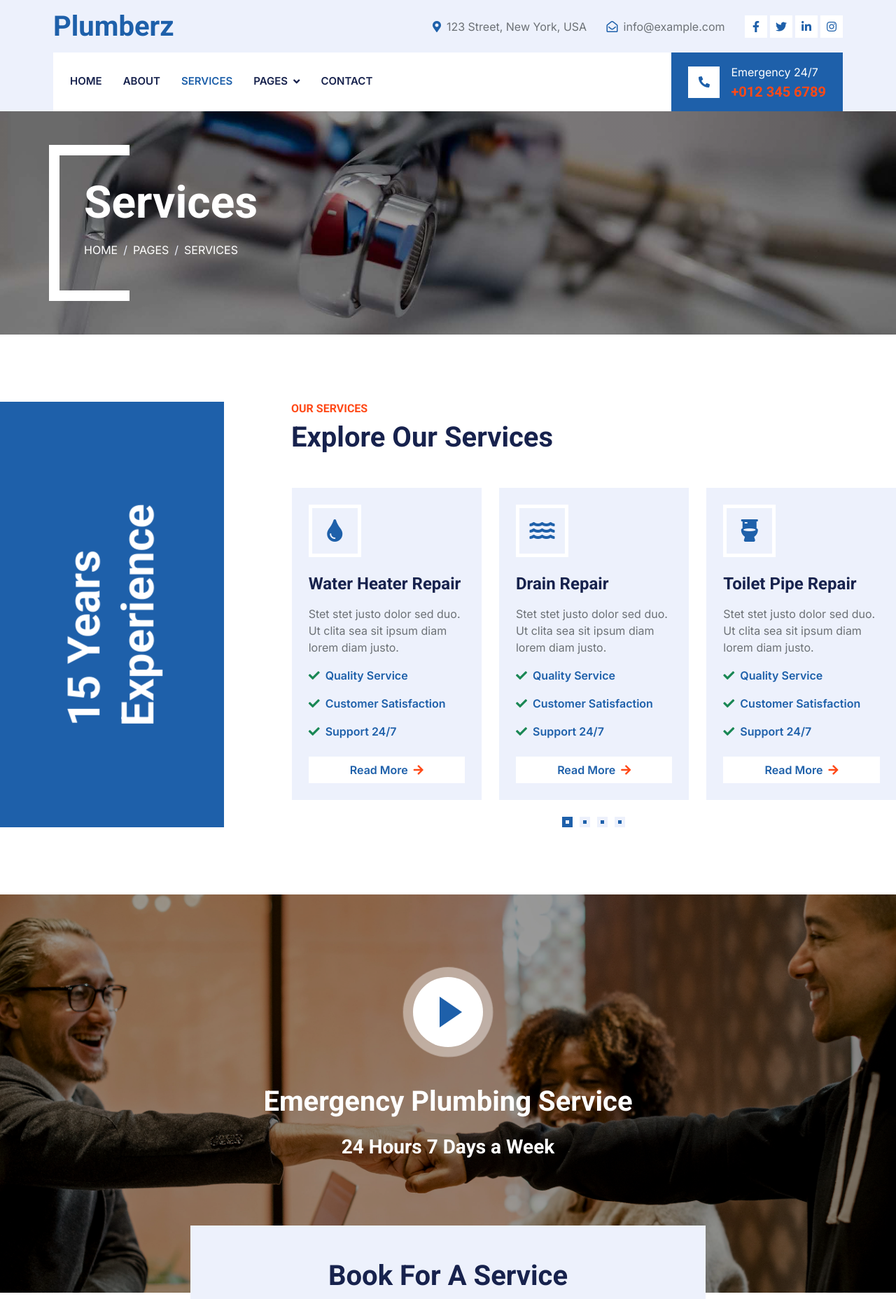
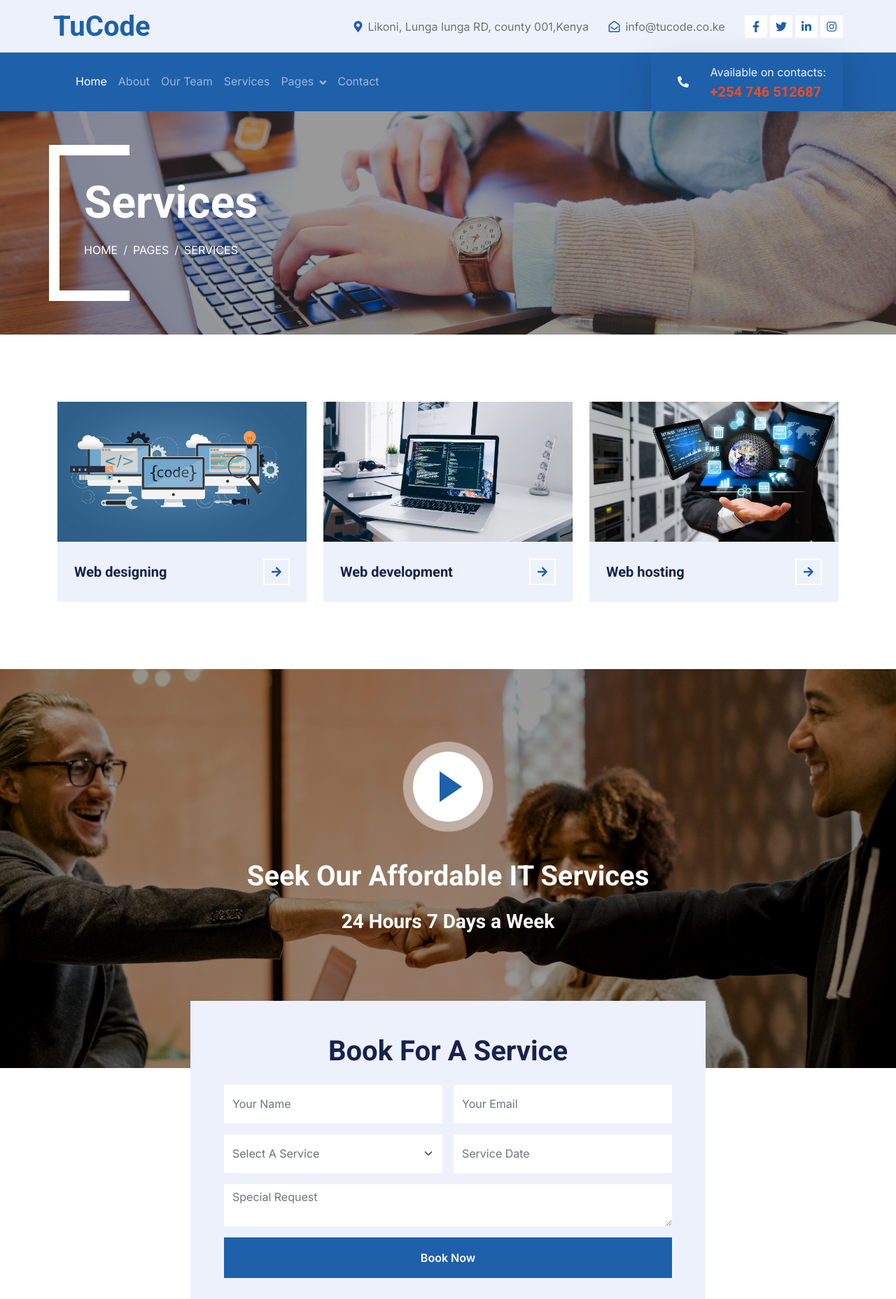
Before and after one commit to JMchfundi/tucode.co.ke, a PHP site: page /service.html in a window 1280 px wide. Shown: the top 1856 px of the page at 70% size. Run offline with PHP 8.4, Linux system fonts and the light colour scheme; some libraries are stand-ins or nearby versions.

Commit message:
Worked on about, contact, index, services and team files

```diff
--- a/css/style.css
+++ b/css/style.css
@@ -235,7 +235,7 @@
 }
 
 .page-header {
-    background: linear-gradient(rgba(0, 0, 0, .4), rgba(0, 0, 0, .4)), url(../img/bg.jpg) center center no-repeat;
+    background: linear-gradient(rgba(0, 0, 0, .4), rgba(0, 0, 0, .4)), url(../img/student_with_pc.jpg) center center no-repeat;
     background-size: cover;
 }
 
--- a/service.html
+++ b/service.html
@@ -3,7 +3,7 @@
 
 <head>
     <meta charset="utf-8">
-    <title>Plumberz - Free Plumbing Website Template</title>
+    <title>TuCode Tech Solution - Official website</title>
     <meta content="width=device-width, initial-scale=1.0" name="viewport">
     <meta content="" name="keywords">
     <meta content="" name="description">
@@ -47,17 +47,17 @@
         <div class="row align-items-center top-bar">
             <div class="col-lg-3 col-md-12 text-center text-lg-start">
                 <a href="" class="navbar-brand m-0 p-0">
-                    <h1 class="text-primary m-0">Plumberz</h1>
+                    <h1 class="text-primary m-0">TuCode</h1>
                 </a>
             </div>
             <div class="col-lg-9 col-md-12 text-end">
                 <div class="h-100 d-inline-flex align-items-center me-4">
                     <i class="fa fa-map-marker-alt text-primary me-2"></i>
-                    <p class="m-0">123 Street, New York, USA</p>
+                    <p class="m-0 text-sm">Likoni, Lunga lunga RD, county 001,Kenya</p>
                 </div>
                 <div class="h-100 d-inline-flex align-items-center me-4">
                     <i class="far fa-envelope-open text-primary me-2"></i>
-                    <p class="m-0">info@example.com</p>
+                    <p class="m-0">info@tucode.co.ke</p>
                 </div>
                 <div class="h-100 d-inline-flex align-items-center">
                     <a class="btn btn-sm-square bg-white text-primary me-1" href=""><i class="fab fa-facebook-f"></i></a>
@@ -72,37 +72,43 @@
 
 
     <!-- Navbar Start -->
-    <div class="container-fluid nav-bar bg-light">
-        <nav class="navbar navbar-expand-lg navbar-light bg-white p-3 py-lg-0 px-lg-4">
+    <div class="container-fluid nav-bar bg-primary">
+        <nav class="navbar navbar-expand-lg navbar-dark  p-3 py-lg-0 px-lg-4">
             <a href="" class="navbar-brand d-flex align-items-center m-0 p-0 d-lg-none">
-                <h1 class="text-primary m-0">Plumberz</h1>
+                <h1 class="text-primary m-0">TuCode</h1>
             </a>
-            <button class="navbar-toggler" type="button" data-bs-toggle="collapse" data-bs-target="#navbarCollapse">
-                <span class="fa fa-bars"></span>
+            <button class="navbar-toggler shadow-lg" type="button" data-bs-toggle="collapse" data-bs-target="#navbarCollapse">
+                <span class="fa fa-bars text-dark"></span>
             </button>
             <div class="collapse navbar-collapse" id="navbarCollapse">
                 <div class="navbar-nav me-auto">
-                    <a href="index.html" class="nav-item nav-link">Home</a>
+                    <a href="index.html" class="nav-item nav-link active">Home</a>
                     <a href="about.html" class="nav-item nav-link">About</a>
-                    <a href="service.html" class="nav-item nav-link active">Services</a>
+                    <a href="team.html" class="nav-item nav-link">Our Team</a>
+                    <a href="service.html" class="nav-item nav-link">Services</a>
                     <div class="nav-item dropdown">
                         <a href="#" class="nav-link dropdown-toggle" data-bs-toggle="dropdown">Pages</a>
                         <div class="dropdown-menu fade-up m-0">
-                            <a href="booking.html" class="dropdown-item">Booking</a>
-                            <a href="team.html" class="dropdown-item">Technicians</a>
-                            <a href="testimonial.html" class="dropdown-item">Testimonial</a>
-                            <a href="404.html" class="dropdown-item">404 Page</a>
+                            <a href="#" class="dropdown-item">Project Management</a>
+                            <a href="#" class="dropdown-item">Content Management</a>
+                            <a href="#" class="dropdown-item">Web Designing</a>
+                            <a href="#" class="dropdown-item">Web applications</a>
+                            <a href="#" class="dropdown-item">Desktop applications</a>
+                            <a href="#" class="dropdown-item">Web Hosting</a>
+                            <a href="#"class="dropdown-item">Maintenance</a>
+                            <a href="#"class="dropdown-item">Cyber services</a>
+                            <!-- <a href="404.html" class="dropdown-item">404 Page</a> -->
                         </div>
                     </div>
                     <a href="contact.html" class="nav-item nav-link">Contact</a>
                 </div>
-                <div class="mt-4 mt-lg-0 me-lg-n4 py-3 px-4 bg-primary d-flex align-items-center">
-                    <div class="d-flex flex-shrink-0 align-items-center justify-content-center bg-white" style="width: 45px; height: 45px;">
-                        <i class="fa fa-phone-alt text-primary"></i>
+                <div class="mt-4 mt-lg-0 me-lg-n4 py-3 px-4 bg-alert d-flex align-items-center shadow-lg">
+                    <div class="d-flex flex-shrink-0 align-items-center justify-content-center bg-primary" style="width: 45px; height: 45px;">
+                        <i class="fa fa-phone-alt text-light"></i>
                     </div>
                     <div class="ms-3">
-                        <p class="mb-1 text-white">Emergency 24/7</p>
-                        <h5 class="m-0 text-secondary">+012 345 6789</h5>
+                        <p class="mb-1 text-light">Available on contacts:</p>
+                        <h5 class="m-0 text-secondary">+254 746 512687</h5>
                     </div>
                 </div>
             </div>
@@ -128,64 +134,34 @@
 
 
     <!-- Service Start -->
-    <div class="container-fluid py-5 px-4 px-lg-0">
-        <div class="row g-0">
-            <div class="col-lg-3 d-none d-lg-flex">
-                <div class="d-flex align-items-center justify-content-center bg-primary w-100 h-100">
-                    <h1 class="display-3 text-white m-0" style="transform: rotate(-90deg);">15 Years Experience</h1>
+    <div class="container-xxl py-5">
+        <div class="container">
+            <div class="row g-4">
+                <div class="col-lg-4 col-md-6 service-item-top wow fadeInUp" data-wow-delay="0.1s">
+                    <div class="overflow-hidden">
+                        <img class="img-fluid w-100 h-100" src="img/coding_and_programming.jpg" alt="">
+                    </div>
+                    <div class="d-flex align-items-center justify-content-between bg-light p-4">
+                        <h5 class="text-truncate me-3 mb-0">Web designing</h5>
+                        <a class="btn btn-square btn-outline-primary border-2 border-white flex-shrink-0" href=""><i class="fa fa-arrow-right"></i></a>
+                    </div>
                 </div>
-            </div>
-            <div class="col-md-12 col-lg-9">
-                <div class="ms-lg-5 ps-lg-5">
-                    <div class="text-center text-lg-start wow fadeInUp" data-wow-delay="0.1s">
-                        <h6 class="text-secondary text-uppercase">Our Services</h6>
-                        <h1 class="mb-5">Explore Our Services</h1>
+                <div class="col-lg-4 col-md-6 service-item-top wow fadeInUp" data-wow-delay="0.3s">
+                    <div class="overflow-hidden">
+                        <img class="img-fluid w-100 h-100" src="img/html_code.jpg" alt="">
                     </div>
-                    <div class="owl-carousel service-carousel position-relative wow fadeInUp" data-wow-delay="0.1s">
-                        <div class="bg-light p-4">
-                            <div class="d-flex align-items-center justify-content-center border border-5 border-white mb-4" style="width: 75px; height: 75px;">
-                                <i class="fa fa-water fa-2x text-primary"></i>
-                            </div>
-                            <h4 class="mb-3">Drain Repair</h4>
-                            <p>Stet stet justo dolor sed duo. Ut clita sea sit ipsum diam lorem diam justo.</p>
-                            <p class="text-primary fw-medium"><i class="fa fa-check text-success me-2"></i>Quality Service</p>
-                            <p class="text-primary fw-medium"><i class="fa fa-check text-success me-2"></i>Customer Satisfaction</p>
-                            <p class="text-primary fw-medium"><i class="fa fa-check text-success me-2"></i>Support 24/7</p>
-                            <a href="" class="btn bg-white text-primary w-100 mt-2">Read More<i class="fa fa-arrow-right text-secondary ms-2"></i></a>
-                        </div>
-                        <div class="bg-light p-4">
-                            <div class="d-flex align-items-center justify-content-center border border-5 border-white mb-4" style="width: 75px; height: 75px;">
-                                <i class="fa fa-toilet fa-2x text-primary"></i>
-                            </div>
-                            <h4 class="mb-3">Toilet Pipe Repair</h4>
-                            <p>Stet stet justo dolor sed duo. Ut clita sea sit ipsum diam lorem diam justo.</p>
-                            <p class="text-primary fw-medium"><i class="fa fa-check text-success me-2"></i>Quality Service</p>
-                            <p class="text-primary fw-medium"><i class="fa fa-check text-success me-2"></i>Customer Satisfaction</p>
-                            <p class="text-primary fw-medium"><i class="fa fa-check text-success me-2"></i>Support 24/7</p>
-                            <a href="" class="btn bg-white text-primary w-100 mt-2">Read More<i class="fa fa-arrow-right text-secondary ms-2"></i></a>
-                        </div>
-                        <div class="bg-light p-4">
-                            <div class="d-flex align-items-center justify-content-center border border-5 border-white mb-4" style="width: 75px; height: 75px;">
-                                <i class="fa fa-shower fa-2x text-primary"></i>
-                            </div>
-                            <h4 class="mb-3">Sewer Line Repair</h4>
-                            <p>Stet stet justo dolor sed duo. Ut clita sea sit ipsum diam lorem diam justo.</p>
-                            <p class="text-primary fw-medium"><i class="fa fa-check text-success me-2"></i>Quality Service</p>
-                            <p class="text-primary fw-medium"><i class="fa fa-check text-success me-2"></i>Customer Satisfaction</p>
-                            <p class="text-primary fw-medium"><i class="fa fa-check text-success me-2"></i>Support 24/7</p>
-                            <a href="" class="btn bg-white text-primary w-100 mt-2">Read More<i class="fa fa-arrow-right text-secondary ms-2"></i></a>
-                        </div>
-                        <div class="bg-light p-4">
-                            <div class="d-flex align-items-center justify-content-center border border-5 border-white mb-4" style="width: 75px; height: 75px;">
-                                <i class="fa fa-tint fa-2x text-primary"></i>
-                            </div>
-                            <h4 class="mb-3">Water Heater Repair</h4>
-                            <p>Stet stet justo dolor sed duo. Ut clita sea sit ipsum diam lorem diam justo.</p>
-                            <p class="text-primary fw-medium"><i class="fa fa-check text-success me-2"></i>Quality Service</p>
-                            <p class="text-primary fw-medium"><i class="fa fa-check text-success me-2"></i>Customer Satisfaction</p>
-                            <p class="text-primary fw-medium"><i class="fa fa-check text-success me-2"></i>Support 24/7</p>
-                            <a href="" class="btn bg-white text-primary w-100 mt-2">Read More<i class="fa fa-arrow-right text-secondary ms-2"></i></a>
-                        </div>
+                    <div class="d-flex align-items-center justify-content-between bg-light p-4">
+                        <h5 class="text-truncate me-3 mb-0">Web development</h5>
+                        <a class="btn btn-square btn-outline-primary border-2 border-white flex-shrink-0" href=""><i class="fa fa-arrow-right"></i></a>
+                    </div>
+                </div>
+                <div class="col-lg-4 col-md-6 service-item-top wow fadeInUp" data-wow-delay="0.5s">
+                    <div class="overflow-hidden">
+                        <img class="img-fluid w-100 h-100" src="img/internet_hosting.jpg" alt="">
+                    </div>
+                    <div class="d-flex align-items-center justify-content-between bg-light p-4">
+                        <h5 class="text-truncate me-3 mb-0">Web hosting</h5>
+                        <a class="btn btn-square btn-outline-primary border-2 border-white flex-shrink-0" href=""><i class="fa fa-arrow-right"></i></a>
                     </div>
                 </div>
             </div>
@@ -219,7 +195,7 @@
                 </div>
             </div>
 
-            <h1 class="text-white mb-4">Emergency Plumbing Service</h1>
+            <h1 class="text-white mb-4">Seek Our Affordable IT Services</h1>
             <h3 class="text-white mb-0">24 Hours 7 Days a Week</h3>
         </div>
         <div class="container position-relative wow fadeInUp" data-wow-delay="0.1s" style="margin-top: -6rem;">
@@ -238,9 +214,12 @@
                                 <div class="col-12 col-sm-6">
                                     <select class="form-select border-0" style="height: 55px;">
                                         <option selected>Select A Service</option>
-                                        <option value="1">Service 1</option>
-                                        <option value="2">Service 2</option>
-                                        <option value="3">Service 3</option>
+                                        <option value="1">Software Solution</option>
+                                        <option value="1">Project Management</option>
+                                        <option value="1">Content Management</option>
+                                        <option value="2">Web Hosting</option>
+                                        <option value="3">Maintenance</option>
+                                        <option value="3">Cyber services</option>
                                     </select>
                                 </div>
                                 <div class="col-12 col-sm-6">
@@ -267,7 +246,7 @@
 
 
     <!-- Testimonial Start -->
-    <div class="container-xxl py-5 wow fadeInUp" data-wow-delay="0.1s">
+    <!-- <div class="container-xxl py-5 wow fadeInUp" data-wow-delay="0.1s">
         <div class="container">
             <div class="text-center">
                 <h6 class="text-secondary text-uppercase">Testimonial</h6>
@@ -336,7 +315,7 @@
                 </div>
             </div>
         </div>
-    </div>
+    </div> -->
     <!-- Testimonial End -->
 
 
@@ -346,9 +325,9 @@
             <div class="row g-5">
                 <div class="col-lg-3 col-md-6">
                     <h4 class="text-light mb-4">Address</h4>
-                    <p class="mb-2"><i class="fa fa-map-marker-alt me-3"></i>123 Street, New York, USA</p>
-                    <p class="mb-2"><i class="fa fa-phone-alt me-3"></i>+012 345 67890</p>
-                    <p class="mb-2"><i class="fa fa-envelope me-3"></i>info@example.com</p>
+                    <p class="mb-2"><i class="fa fa-map-marker-alt me-3"></i>Likoni, County 001, KENYA</p>
+                    <p class="mb-2"><i class="fa fa-phone-alt me-3"></i>+254 746 512687</p>
+                    <p class="mb-2"><i class="fa fa-envelope me-3"></i>info@tucode.co.ke</p>
                     <div class="d-flex pt-2">
                         <a class="btn btn-outline-light btn-social" href=""><i class="fab fa-twitter"></i></a>
                         <a class="btn btn-outline-light btn-social" href=""><i class="fab fa-facebook-f"></i></a>
@@ -365,15 +344,16 @@
                 </div>
                 <div class="col-lg-3 col-md-6">
                     <h4 class="text-light mb-4">Services</h4>
-                    <a class="btn btn-link" href="">Drain Cleaning</a>
-                    <a class="btn btn-link" href="">Sewer Line</a>
-                    <a class="btn btn-link" href="">Water Heating</a>
-                    <a class="btn btn-link" href="">Toilet Cleaning</a>
-                    <a class="btn btn-link" href="">Broken Pipe</a>
+                    <a class="btn btn-link" href="">Software Solution</a>
+                    <a class="btn btn-link" href="">Project management</a>
+                    <a class="btn btn-link" href="">Content management</a>
+                    <a class="btn btn-link" href="">Web Hosting</a>
+                    <a class="btn btn-link" href="">Maintenance</a>
+                    <a class="btn btn-link" href="">Cyber Services</a>
                 </div>
                 <div class="col-lg-3 col-md-6">
                     <h4 class="text-light mb-4">Newsletter</h4>
-                    <p>Dolor amet sit justo amet elitr clita ipsum elitr est.</p>
+                    <p>If you wish to receive our updates, kindly fill in this form</p>
                     <div class="position-relative mx-auto" style="max-width: 400px;">
                         <input class="form-control border-0 w-100 py-3 ps-4 pe-5" type="text" placeholder="Your email">
                         <button type="button" class="btn btn-primary py-2 position-absolute top-0 end-0 mt-2 me-2">SignUp</button>
@@ -385,7 +365,7 @@
             <div class="copyright">
                 <div class="row">
                     <div class="col-md-6 text-center text-md-start mb-3 mb-md-0">
-                        &copy; <a class="border-bottom" href="#">Your Site Name</a>, All Right Reserved.
+                        &copy; <a class="border-bottom" href="#">TuCode Tech Solution</a>, All Right Reserved.
                     </div>
                     <div class="col-md-6 text-center text-md-end">
                         <!--/*** This template is free as long as you keep the footer author’s credit link/attribution link/backlink. If you'd like to use the template without the footer author’s credit link/attribution link/backlink, you can purchase the Credit Removal License from "https://htmlcodex.com/credit-removal". Thank you for your support. ***/-->
```
Also changed, not shown: about.html (+92 -88 lines), contact.html (+38 -32 lines), index.html (+19 -12 lines), team.html (+47 -112 lines).
